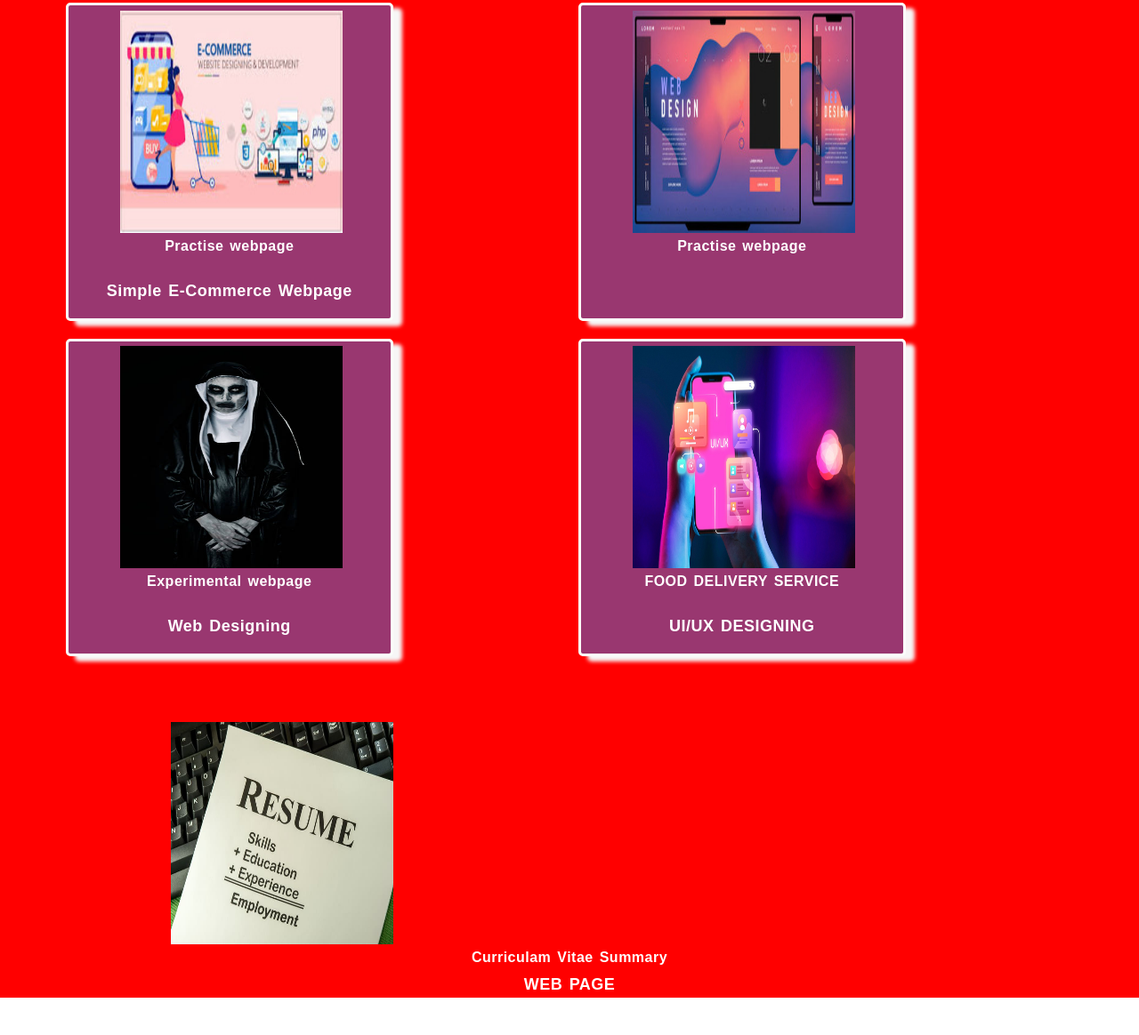
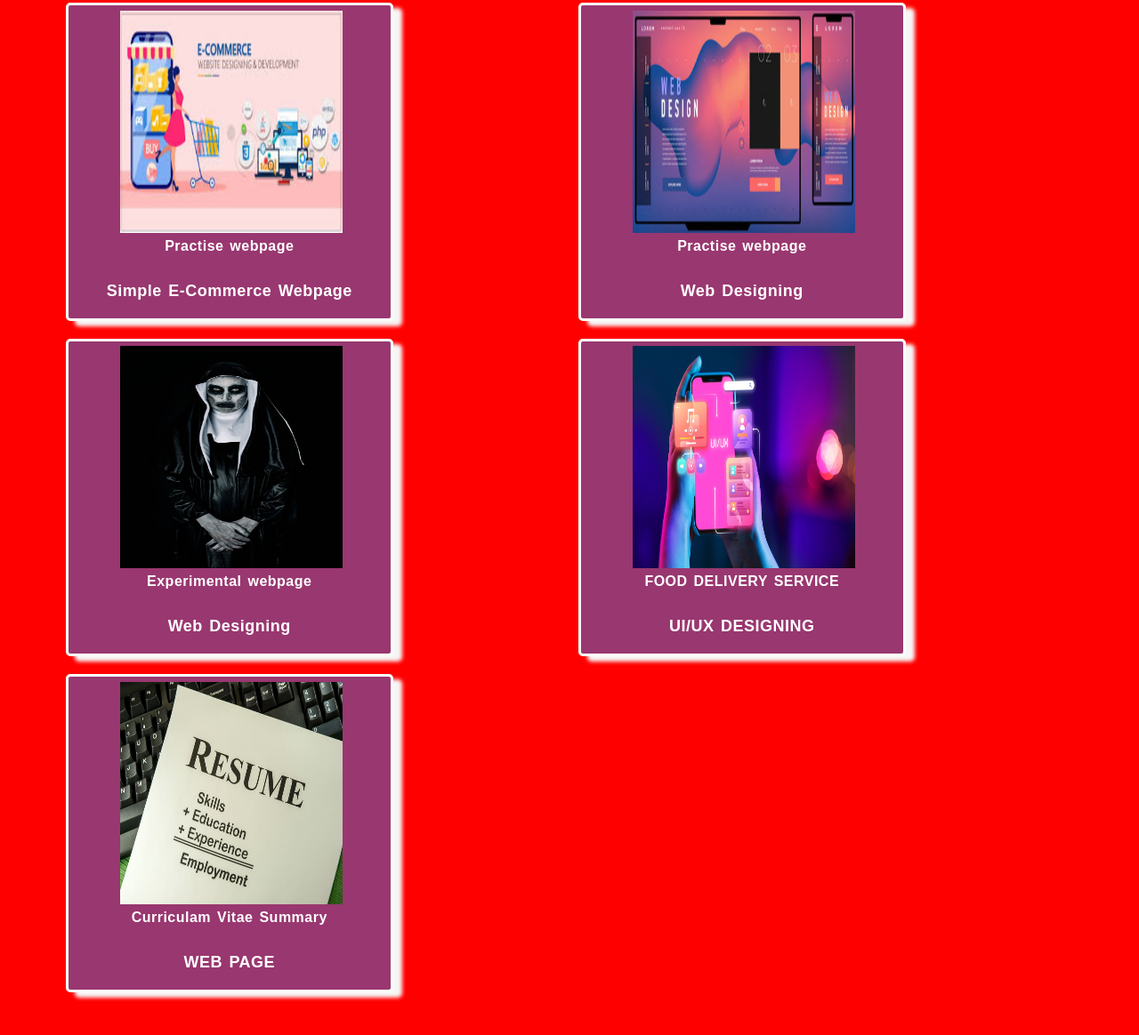
Before and after one commit to Arcarch4/portfolio1, a plain HTML site: page My-Works.html in a window 1280 px wide. Shown: the part 721-1885 px from the top of the page at 89% size. Before the commit the page ends 1843 px from the top, so only its background shows below. Drawn offline with Linux system fonts and the light colour scheme.

Commit message:
Update My-Works.html

```diff
--- a/My-Works.html
+++ b/My-Works.html
@@ -50,7 +50,6 @@
             </div>
             <h3>Simple E-Commerce Webpage</h3>
         </div>
-
         <div class="row">
             <a href="https://arcarch4.github.io/march-batch/" target="_blank"> <img src="webdesign.jpg"> </a>
             <div class="main-row">
@@ -58,6 +57,7 @@
                     <h6>Practise webpage</h6>
                 </div>
             </div>
+            <h3>Web Designing</h3>
         </div>
         <div class="row">
             <a href="https://arcarch4.github.io/horror/" target="_blank"> <img src="horror-webpage.jpg"> </a>
@@ -77,8 +77,7 @@
             </div>
             <h3>UI/UX DESIGNING</h3>
         </div>
-   </div>
-                <div class="row">
+        <div class="row">
             <a href="https://archana4290.github.io/Archana-Resume/" target="_blank"> <img src="cv.jpg"> </a>
             <div class="main-row">
                 <div class="row-text">
@@ -88,5 +87,7 @@
             <h3>WEB PAGE</h3>
         </div>
 
+
+
     </div>
 </section>
```
